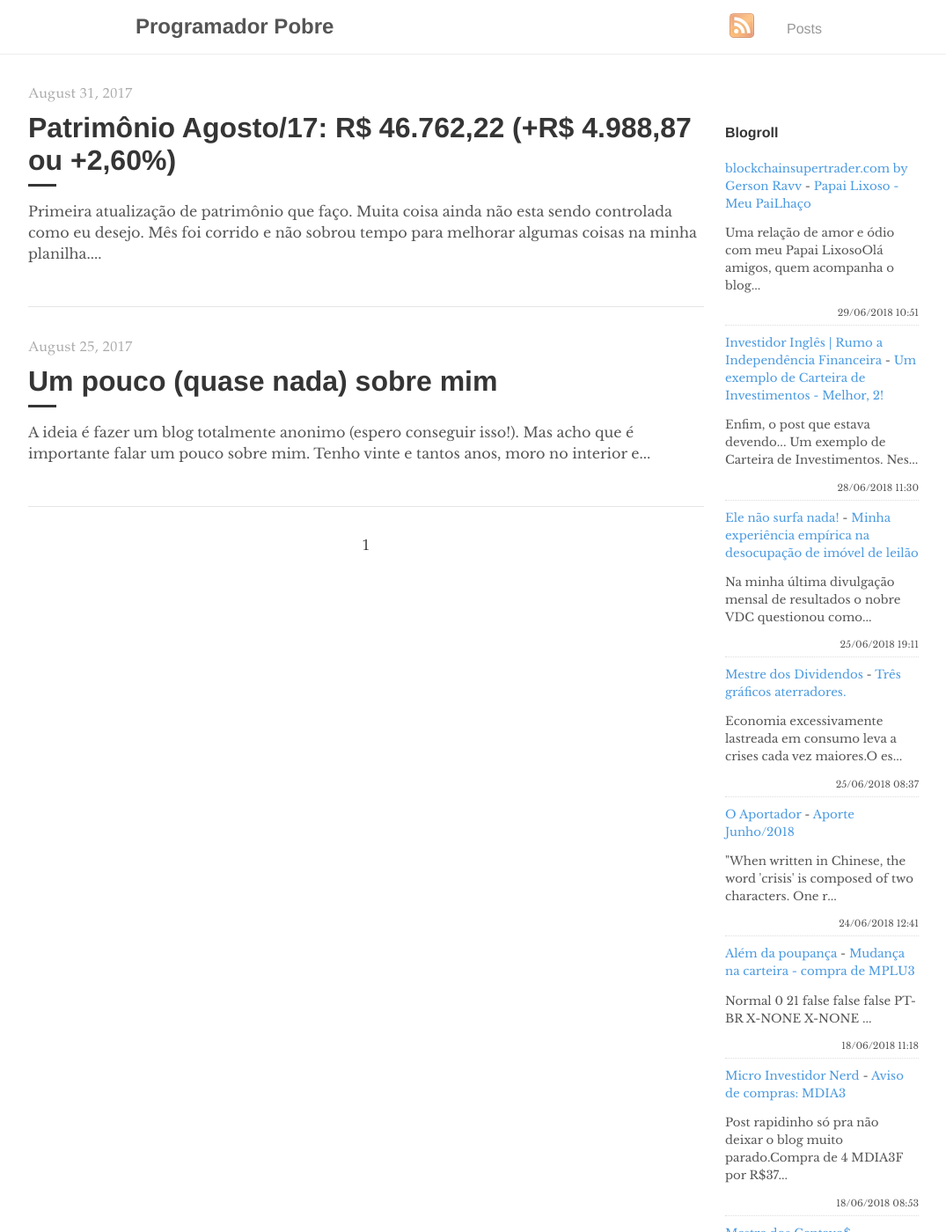
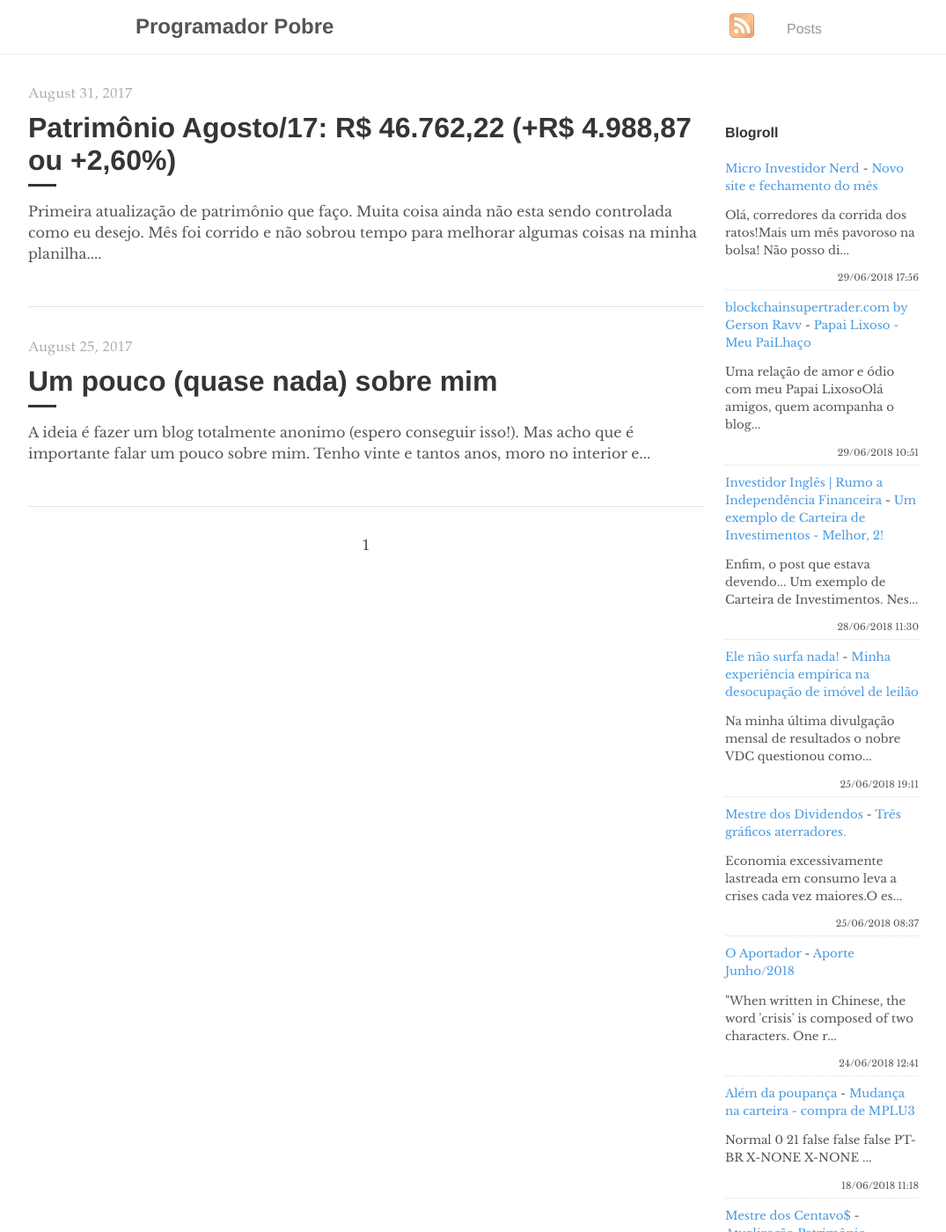
Before and after one commit to programadorpobre/programadorpobre.github.io, a Jekyll site: the page built from index.html, in a window 1280 px wide and 1400 px high. Shown: the whole window at 88% size, without its empty margins (96-1171 px from the left). Built offline with Jekyll 4.4.1, drawn with Linux system fonts in a browser that asks for light colours; the list of posts is cut into pages by our own code; comment, search, counter and statistics services are not loaded.

Commit message:
[ci skip] travis #329

```diff
--- a/_includes/feed-entries.html
+++ b/_includes/feed-entries.html
@@ -1,3 +1,8 @@
+<div class="feed-entry">
+    <a class="feed-entry-site-name" href="https://microinvestidornerd.blogspot.com/">Micro Investidor Nerd</a> - <a class="feed-entry-title" href="https://microinvestidornerd.blogspot.com/2018/06/novo-site-e-fechamento-do-mes.html">Novo site e fechamento do mês</a>
+    <p class="feed-entry-summary">Olá, corredores da corrida dos ratos!Mais um mês pavoroso na bolsa! Não posso di...</p>
+    <time datetime="2018-06-29T17:56:00.000-07:00">29/06/2018 17:56</time>
+</div>
 <div class="feed-entry">
     <a class="feed-entry-site-name" href="http://www.blockchainsupertrader.com/">blockchainsupertrader.com by Gerson Ravv</a> - <a class="feed-entry-title" href="http://www.blockchainsupertrader.com/2018/06/papai-lixoso-meu-pailhaco.html">Papai Lixoso - Meu PaiLhaço</a>
     <p class="feed-entry-summary">Uma relação de amor e ódio com meu Papai LixosoOlá amigos, quem acompanha o blog...</p>
@@ -29,11 +34,6 @@
     <time datetime="2018-06-18T11:18:00.002-03:00">18/06/2018 11:18</time>
 </div>
 <div class="feed-entry">
-    <a class="feed-entry-site-name" href="https://microinvestidornerd.blogspot.com/">Micro Investidor Nerd</a> - <a class="feed-entry-title" href="https://microinvestidornerd.blogspot.com/2018/06/aviso-de-compras-mdia3.html">Aviso de compras: MDIA3</a>
-    <p class="feed-entry-summary">Post rapidinho só pra não deixar o blog muito parado.Compra de 4 MDIA3F por R$37...</p>
-    <time datetime="2018-06-18T08:53:00.002-07:00">18/06/2018 08:53</time>
-</div>
-<div class="feed-entry">
     <a class="feed-entry-site-name" href="https://mestredoscentavos.blogspot.com/">Mestre dos Centavo$</a> - <a class="feed-entry-title" href="https://mestredoscentavos.blogspot.com/2018/06/atualizacao-patrimonio-financeiro-mai18.html">Atualização Patrimônio Financeiro MAI/18: R$ 37.829,00 ou - R$ 8.915,00 ( - 23,57%)</a>
     <p class="feed-entry-summary">Salve cambadaAtualização atrasada mas ainda dentro do prazo para poder participa...</p>
     <time datetime="2018-06-08T13:59:00.000-07:00">08/06/2018 13:59</time>
```
